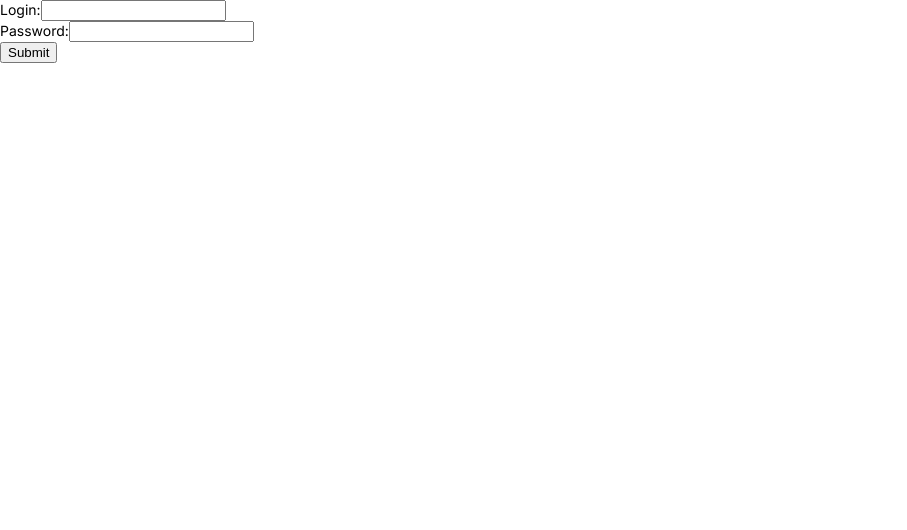
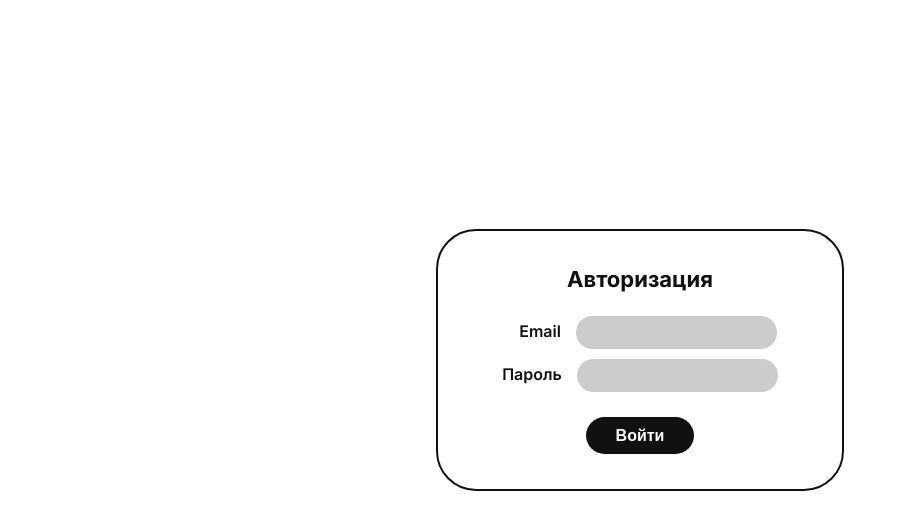
Before and after one commit to Kudryashova-Nastya/Gamification_frontend, a React (Create React App) app: page /login in a window 1280 px wide. Shown: the top 530 px of the page, without its empty margins (0-907 px from the left). Built offline with nearby package versions, Linux system fonts and the light colour scheme.

Commit message:
login form

```diff
--- a/package.json
+++ b/package.json
@@ -8,6 +8,7 @@
     "@testing-library/user-event": "^13.5.0",
     "mobx": "^6.8.0",
     "mobx-cookie": "^4.0.5",
+    "mobx-react": "^7.6.0",
     "react": "^18.2.0",
     "react-dom": "^18.2.0",
     "react-router-dom": "^6.9.0",
--- a/src/components/Login/Login.jsx
+++ b/src/components/Login/Login.jsx
@@ -1,36 +1,76 @@
 import React, {useState} from "react";
+import '../base.css';
+import './style.css'
+import Auth from "../../store/helper/Auth";
+import {useNavigate} from "react-router-dom";
 
 const Login = () => {
-	const [login, setLogin] = useState("");
+	const [email, setEmail] = useState("");
 	const [password, setPassword] = useState("");
+	const history = useNavigate()
 
-	const handleSubmit = (e) => {
+	const handleSubmit = async (e) => {
 		e.preventDefault();
+		const data = {
+			"email": email,
+			"password": password
+		}
+		const log = await Auth.login(data)
+		if (log) {
+			// setAuthErrors(await Auth.login(data))
+			console.log(log)
+		} else {
+			const role = Auth.getRole()
+			switch (role) {
+				case "student":
+					history("/student")
+					break;
+				case "manager":
+					history("/manager")
+					break;
+				case "main-admin":
+					history("/main-admin")
+					break;
+				case "curator":
+					history("/curator")
+					break;
+				case "couch":
+					history("/couch")
+					break;
+				default:
+					alert("Ты кто?")
+			}
+		}
 	};
 
 	return (
+		<div className="window-container">
+			<div className="window">
+				<h1 className="header3">Авторизация</h1>
+				<form className="form" onSubmit={handleSubmit}>
 					<div>
-			<form onSubmit={handleSubmit}>
-				<div>
-					<label htmlFor="login">Login:</label>
+						<label htmlFor="login">&nbsp;&nbsp;&nbsp;&nbsp;Email</label>
 						<input
-						name="login"
-						type="text"
-						value={login}
-						onChange={(e) => setLogin(e.target.value)}
+							className="input"
+							name="email"
+							type="email"
+							value={email}
+							onChange={(e) => setEmail(e.target.value)}
 						/>
 					</div>
 					<div>
-					<label htmlFor="password">Password:</label>
+						<label htmlFor="password">Пароль</label>
 						<input
+							className="input"
 							name="password"
 							type="password"
 							value={password}
 							onChange={(e) => setPassword(e.target.value)}
 						/>
 					</div>
-				<button>Submit</button>
+					<button className="button">Войти</button>
 				</form>
+			</div>
 		</div>
 	);
 };
--- /dev/null
+++ b/src/components/Login/style.css
@@ -0,0 +1,26 @@
+.window-container {
+    display: flex;
+    align-items: center;
+    align-content: center;
+    justify-content: center;
+    width: 100%;
+    height: 90vh;
+}
+
+.form {
+    margin-top: 24px;
+}
+
+.form .button {
+    margin-top: 15px;
+}
+
+.form label {
+    font-weight: 600;
+    font-size: 16px;
+    margin-right: 15px;
+}
+
+.form input {
+    margin-bottom: 10px;
+}
--- /dev/null
+++ b/src/components/base.css
@@ -0,0 +1,53 @@
+.window {
+    border: 2px solid #111111;
+    padding: 35px 64px;
+    border-radius: 40px;
+    display: inline-block;
+    text-align: center;
+}
+
+.header1 {
+    font-weight: 700;
+    font-size: 36px;
+}
+
+.header2 {
+    font-weight: 700;
+    font-size: 26px;
+}
+
+.header3 {
+    font-weight: 700;
+    font-size: 22px;
+    text-align: center;
+    margin: 0;
+}
+
+.input {
+    background-color: #CCCCCC;
+    border-radius: 30px;
+    border: none;
+    padding: 9px 12px;
+}
+
+.input:focus-visible {
+    outline: rgba(17, 17, 17, 0.39) auto 1px;
+}
+
+
+.button {
+    font-weight: 600;
+    font-size: 16px;
+    line-height: 120%;
+    color: #FFFFFF;
+    padding: 9px 30px;
+    background: #111111;
+    border-radius: 30px;
+    transition: 0.2s;
+    border: none;
+}
+
+.button:hover {
+    background: #F50106;
+    transition: 0.5s;
+}
--- a/src/index.css
+++ b/src/index.css
@@ -4,6 +4,7 @@ body {
   -webkit-font-smoothing: antialiased;
   -moz-osx-font-smoothing: grayscale;
   font-size: 14px;
+  color: #111111;
 }
 
 code {
```
Also changed, not shown: 1 other file (tests, documents, lock files or other folders). Lines whose indentation alone changed are shown as unchanged.
